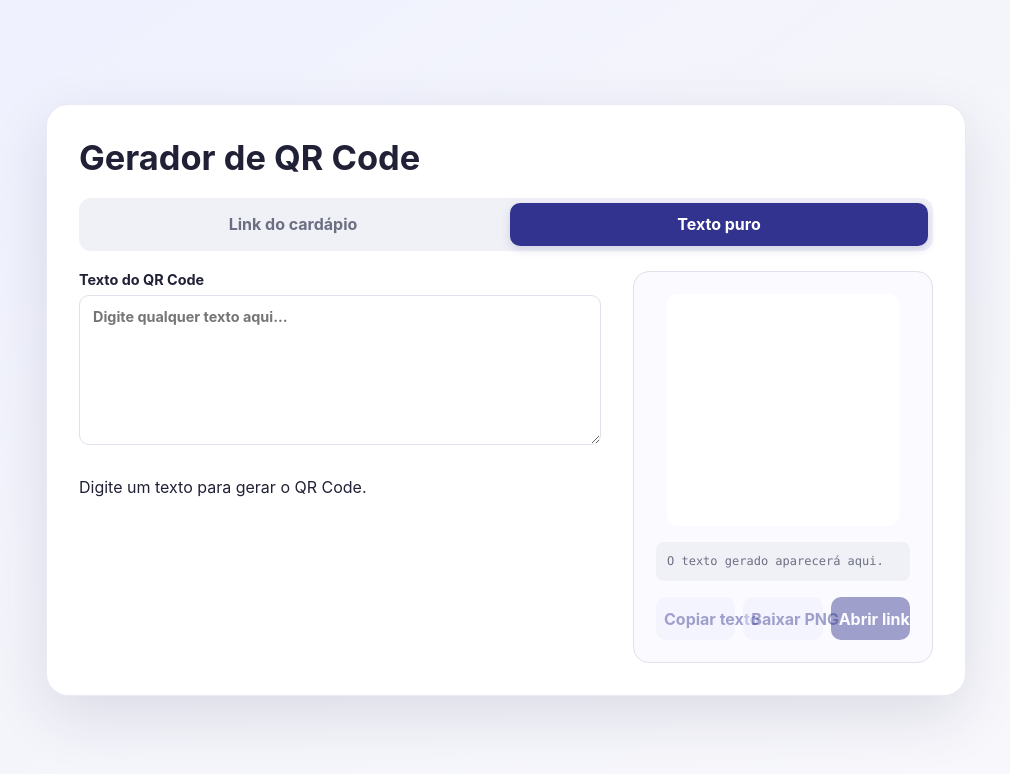
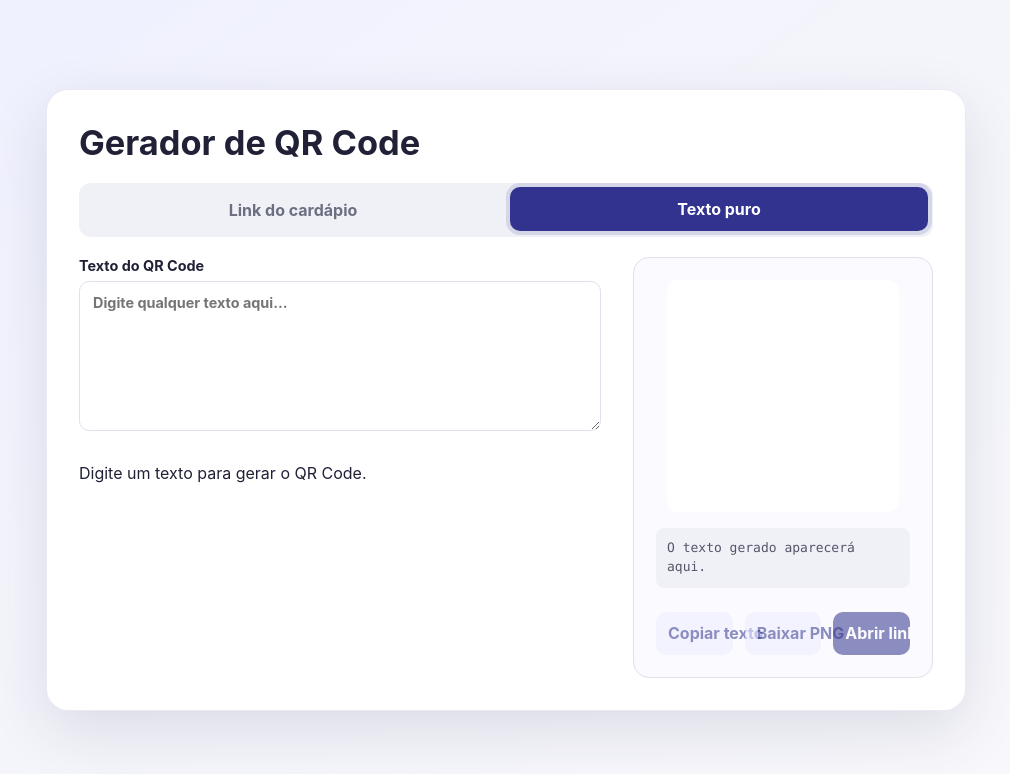
Before and after one commit to pedropaulodf/qrcodecardapio, a plain HTML site: page index.html in a window 1280 px wide. Both pictures are taken after a click on the tab "Texto puro". Shown: the whole page, without its empty margins (134-1144 px from the left). Drawn offline with Linux system fonts and the light colour scheme.

Commit message:
Improve button styles, focus styles and ARIA for tabs

```diff
--- a/index.html
+++ b/index.html
@@ -301,6 +301,61 @@
         font-size: .8rem;
       }
     }
+
+    /* --- Accessibility and button improvements (added) --- */
+    .mode-button {
+      padding: 12px 18px;            /* aumenta alvo clicável */
+      border-radius: 10px;           /* bordas mais suaves */
+      display: inline-flex;
+      align-items: center;
+      justify-content: center;
+      transition: background .15s, box-shadow .12s, transform .08s;
+    }
+
+    /* foco acessível para todos os botões (keyboard) */
+    button:focus,
+    .mode-button:focus {
+      outline: none;
+      box-shadow: 0 0 0 4px rgba(50, 51, 142, 0.14); /* foco visível sem depender do navegador */
+      transform: translateY(-1px);
+    }
+
+    /* foco visível somente em navegação por teclado */
+    button:focus-visible,
+    .mode-button:focus-visible {
+      box-shadow: 0 0 0 6px rgba(50, 51, 142, 0.18);
+    }
+
+    /* ações do resultado: mais espaçamento e botões com padding consistente */
+    .result .actions {
+      gap: 12px;
+      margin-top: 8px;
+    }
+
+    .result .actions button {
+      padding: 10px 12px;
+      border-radius: 10px;
+    }
+
+    /* contraste da URL (melhora leitura) */
+    .url-box {
+      color: #54556a; /* um pouco mais escuro que var(--muted) */
+      font-size: 13px;
+    }
+
+    /* visual mais claro para botão desabilitado */
+    button:disabled {
+      opacity: 0.55;
+      cursor: not-allowed;
+      filter: none;
+    }
+
+    /* ajustes móveis */
+    @media (max-width: 760px) {
+      .result .actions { gap: 8px; }
+      .mode-button { padding: 10px 12px; }
+    }
+
   </style>
 </head>
 <body>
@@ -308,12 +363,12 @@
     <h1>Gerador de QR Code</h1>
 
     <div class="mode-selector" role="tablist" aria-label="Tipo de QR Code">
-      <button class="mode-button active" id="cardapioMode" type="button" role="tab" aria-selected="true">Link do cardápio</button>
-      <button class="mode-button" id="textMode" type="button" role="tab" aria-selected="false">Texto puro</button>
+      <button class="mode-button active" id="cardapioMode" type="button" role="tab" aria-selected="true" aria-controls="qrForm">Link do cardápio</button>
+      <button class="mode-button" id="textMode" type="button" role="tab" aria-selected="false" aria-controls="textForm">Texto puro</button>
     </div>
 
     <div class="layout">
-      <form id="qrForm">
+      <form id="qrForm" role="tabpanel" aria-labelledby="cardapioMode" aria-hidden="false">
         <label>
           Endereço-base
           <input id="baseUrl" type="url" value="http://teste.qualitysys.com.br:7789" placeholder="https://seusite.com.br:1234" required>
@@ -338,7 +393,7 @@
         <p id="message" role="alert" aria-live="polite"></p>
       </form>
 
-      <form id="textForm" hidden>
+      <form id="textForm" hidden role="tabpanel" aria-labelledby="textMode" aria-hidden="true">
         <label>
           Texto do QR Code
           <textarea id="plainText" placeholder="Digite qualquer texto aqui..." required></textarea>
@@ -382,6 +437,10 @@
       textMode.classList.toggle("active", !isCardapio);
       cardapioMode.setAttribute("aria-selected", String(isCardapio));
       textMode.setAttribute("aria-selected", String(!isCardapio));
+      // ARIA panels visibility for screen readers
+      form.setAttribute("aria-hidden", String(!isCardapio));
+      textForm.setAttribute("aria-hidden", String(isCardapio));
+
       copyButton.textContent = isCardapio
         ? "Copiar link"
         : "Copiar texto";
```
